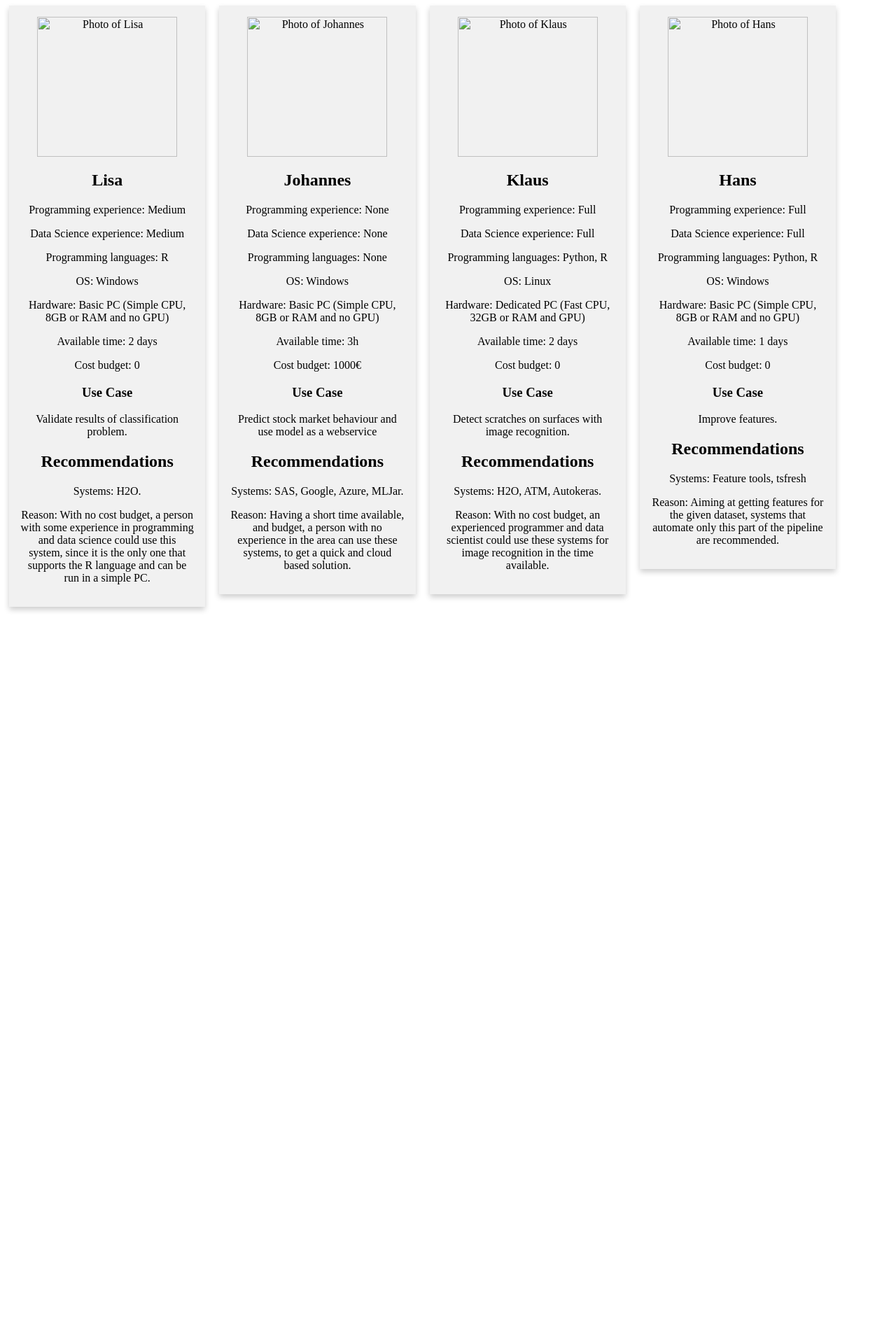
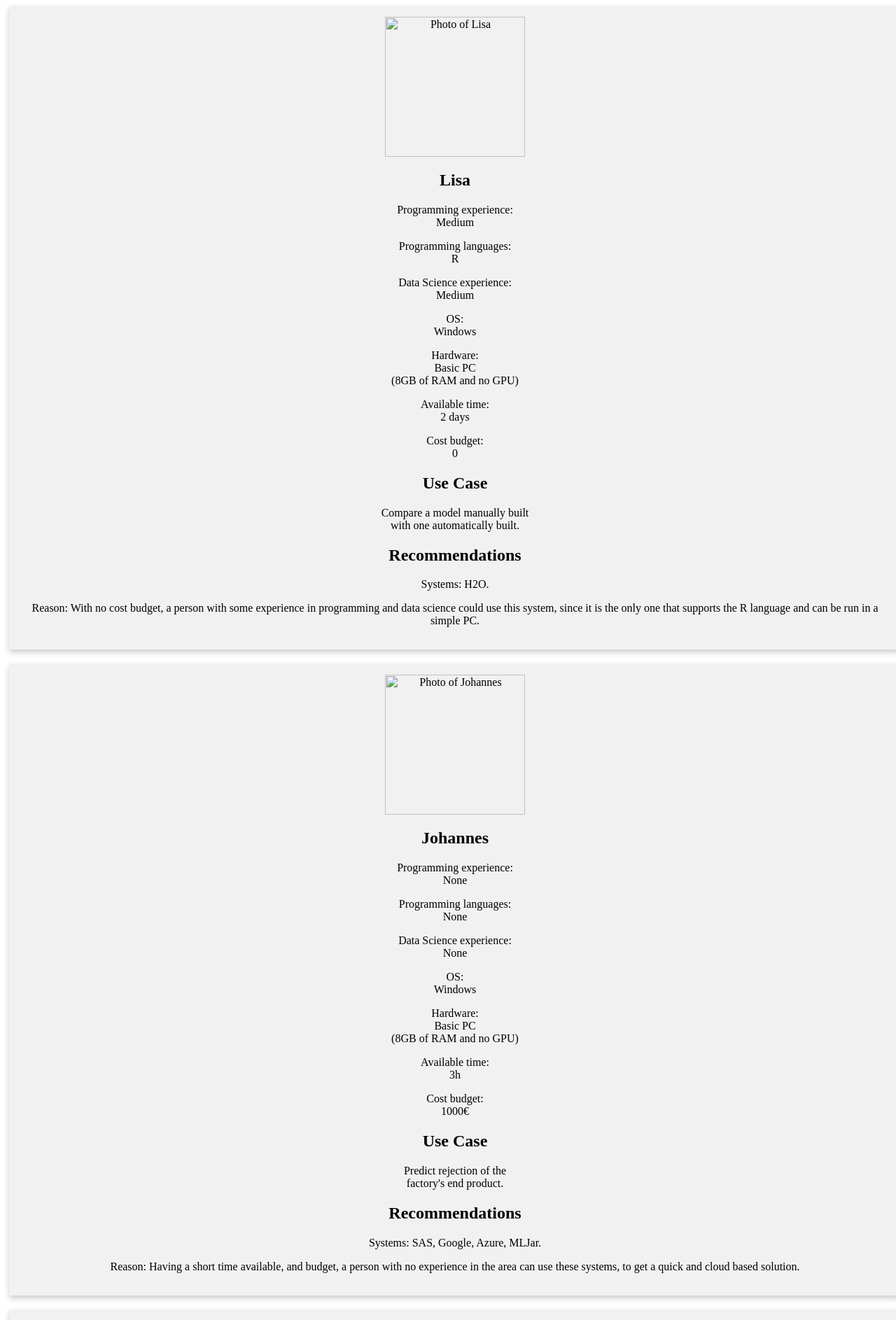
Before and after one commit to jonathankrauss/AutoML-Benchmark, a Jekyll site: the page include/personas_cards.html, which Jekyll copies as it is, in a window 1280 px wide. Shown: the top 1886 px of the page at 70% size. Built offline with Jekyll 4.4.1, drawn with Linux system fonts in a browser that asks for light colours; before the commit the page ends 900 px from its top, so only the background shows below that; some of the changed text lies outside the part shown.

Commit message:
Ajust alignment in personas cards

```diff
--- a/include/personas_cards.html
+++ b/include/personas_cards.html
@@ -5,7 +5,7 @@
     img {
       position: relative;
       width: 200;
-      height: 200;
+      overflow: hidden;
     }
     .column {
       float: left;
@@ -25,6 +25,7 @@
 
     /* Style the counter cards */
     .card {
+      position: relative;
       box-shadow: 0 4px 8px 0 rgba(0, 0, 0, 0.2); /* this adds the "card" effect */
       padding: 16px;
       text-align: center;
@@ -32,7 +33,7 @@
     }
 
     /* Responsive columns - one column layout (vertical) on small screens */
-    @media screen and (max-width: 600px) {
+    @media screen and (max-width: 1400px) {
       .column {
         width: 100%;
         display: block;
@@ -46,18 +47,23 @@
       <div class="column">
         <div class="card">
           <img src="static/images/Lisa.jpg" alt="Photo of Lisa">
+          <nobr>
             <h2>Lisa</h2>
-          <p>Programming experience: Medium</p>
-          <p>Data Science experience: Medium </p>
-          <p>Programming languages: R</p>
-          <p>OS: Windows</p>
-          <p>Hardware: Basic PC (Simple CPU, 8GB or RAM and no GPU) </p>
-          <p>Available time: 2 days</p>
-          <p>Cost budget: 0</p>
+            <p>Programming experience:<br>Medium</p>
+            <p>Programming languages:<br>R</p>
+            <p>Data Science experience:<br>Medium</p>
+            <p>OS:<br>Windows</p>
+            <p>Hardware:<br>Basic PC<br>(8GB of RAM and no GPU)</p>
+            <p>Available time:<br>2 days</p>
+            <p>Cost budget:<br>0</p>
 
-          <h3><b>Use Case</b></h3>
-          <p>Validate results of classification problem.</p>
+            <div class="use_case">
+              <h2><b>Use Case</b></h2>
+              <p>Compare a model manually built <br>with one automatically built.</p>
+            </div>
+          </nobr>
 
+          <div class="recommendation">
             <h2><b>Recommendations</b></h2>
             <p>
               Systems: H2O.</p>
@@ -68,21 +74,27 @@
             </p>
           </div>
         </div>
+      </div>
       <div class="column">
         <div class="card">
           <img src="static/images/Johannes.jpg" alt="Photo of Johannes">
+          <nobr>
             <h2>Johannes</h2>
-          <p>Programming experience: None</p>
-          <p>Data Science experience: None </p>
-          <p>Programming languages: None</p>
-          <p>OS: Windows</p>
-          <p>Hardware: Basic PC (Simple CPU, 8GB or RAM and no GPU) </p>
-          <p>Available time: 3h</p>
-          <p>Cost budget: 1000€</p>
+            <p>Programming experience:<br>None</p>
+            <p>Programming languages:<br>None</p>
+            <p>Data Science experience:<br>None</p>
+            <p>OS:<br>Windows</p>
+            <p>Hardware:<br>Basic PC<br>(8GB of RAM and no GPU)</p>
+            <p>Available time:<br>3h</p>
+            <p>Cost budget:<br>1000€</p>
 
-          <h3><b>Use Case</b></h3>
-          <p>Predict stock market behaviour and use model as a webservice</p>
+            <div class="use_case">
+              <h2><b>Use Case</b></h2>
+              <p>Predict rejection of the <br>factory's end product.</p>
+            </div>
+          </nobr>
 
+          <div class="recommendation">
             <h2><b>Recommendations</b></h2>
             <p>
               Systems: SAS, Google, Azure, MLJar.</p>
@@ -92,21 +104,27 @@
             </p>
           </div>
         </div>
+      </div>
       <div class="column">
         <div class="card">
           <img src="static/images/Klaus.jpg" alt="Photo of Klaus">
+          <nobr>
             <h2>Klaus</h2>
-          <p>Programming experience: Full</p>
-          <p>Data Science experience: Full </p>
-          <p>Programming languages: Python, R</p>
-          <p>OS: Linux</p>
-          <p>Hardware: Dedicated PC (Fast CPU, 32GB or RAM and GPU) </p>
-          <p>Available time: 2 days</p>
-          <p>Cost budget: 0</p>
+            <p>Programming experience:<br>Full</p>
+            <p>Programming languages:<br>Python, R</p>
+            <p>Data Science experience:<br>Full</p>
+            <p>OS:<br>Linux</p>
+            <p>Hardware:<br>Dedicated PC<br>(32GB of RAM and GPU)</p>
+            <p>Available time:<br>2 days</p>
+            <p>Cost budget:<br>0</p>
 
-          <h3><b>Use Case</b></h3>
-          <p>Detect scratches on surfaces with image recognition.</p>
+            <div class="use_case">
+              <h2><b>Use Case</b></h2>
+              <p>Detect scratches on surfaces <br>with image recognition.</p>
+            </div>
+          </nobr>
 
+          <div class="recommendation">
             <h2><b>Recommendations</b></h2>
             <p>
               Systems: H2O, ATM, Autokeras.</p>
@@ -116,21 +134,27 @@
             </p>
           </div>
       </div>
+      </div>
       <div class="column">
         <div class="card">
           <img src="static/images/Hans.jpg" alt="Photo of Hans">
+          <nobr>
             <h2>Hans</h2>
-          <p>Programming experience: Full</p>
-          <p>Data Science experience: Full </p>
-          <p>Programming languages: Python, R</p>
-          <p>OS: Windows</p>
-          <p>Hardware: Basic PC (Simple CPU, 8GB or RAM and no GPU) </p>
-          <p>Available time: 1 days</p>
-          <p>Cost budget: 0</p>
+            <p>Programming experience:<br>Full</p>
+            <p>Programming languages:<br>Python, R</p>
+            <p>Data Science experience:<br>Full</p>
+            <p>OS:<br>Windows</p>
+            <p>Hardware:<br>Basic PC<br>(8GB of RAM and no GPU)</p>
+            <p>Available time:<br>1 days</p>
+            <p>Cost budget:<br>0</p>
 
-          <h3><b>Use Case</b></h3>
-          <p>Improve features.</p>
+            <div class="use_case">
+              <h2><b>Use Case</b></h2>
+              <p>Clean and improve data collected <br>from a welding machine.</p>
+            </div>
+        </nobr>
 
+          <div class="recommendation">
             <h2><b>Recommendations</b></h2>
             <p>Systems: Feature tools, tsfresh</p>
             <p>
@@ -141,5 +165,6 @@
           </div>
       </div>
       </div>
+    </div>
   </body>
 </html>
```
Also changed, not shown: static/images/Hans.jpg. Lines whose indentation alone changed are shown as unchanged.
